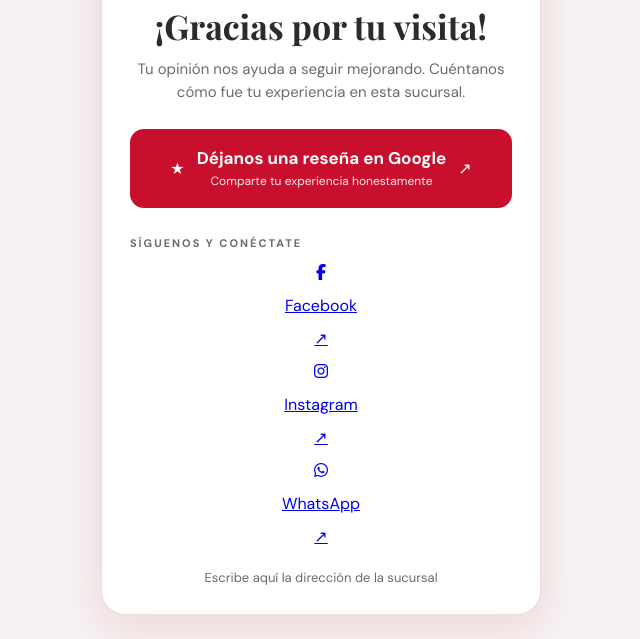
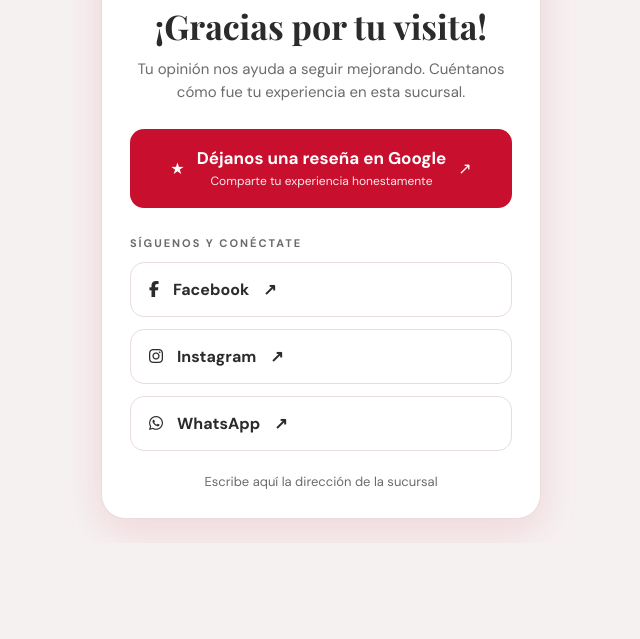
Before and after one commit to JoshoNun/Nu-ezZapateriaNFC, a plain HTML site: page index.html in a window 1280 px wide. Shown: the part 283-922 px from the top of the page, without its empty margins (319-959 px from the left). After the commit the page ends 826 px from the top, so only its background shows below. Drawn offline with nearby package versions, Linux system fonts and the light colour scheme.

Commit message:
Update index.html

```diff
--- a/index.html
+++ b/index.html
@@ -141,13 +141,13 @@
 
     <p class="seccion">Síguenos y conéctate</p>
     <nav class="links">
-      <a class="links" id="facebook-link" href="https://www.facebook.com/NunezZapateria" target="_blank" rel="noopener">
+      <a class="link" id="facebook-link" href="https://www.facebook.com/NunezZapateria" target="_blank" rel="noopener">
       <span class="icon"><i class="fa-brands fa-facebook-f"></i></span>Facebook <span class="arrow">↗</span></a>
 
-      <a class="links" id="instagram-link" href="https://www.instagram.com/nunez.zapateria" target="_blank" rel="noopener">
+      <a class="link" id="instagram-link" href="https://www.instagram.com/nunez.zapateria" target="_blank" rel="noopener">
       <span class="icon"><i class="fa-brands fa-instagram"></i></span>Instagram <span class="arrow">↗</span></a>
 
-      <a class="links" id="whatsapp-link" href="#" target="_blank" rel="noopener">
+      <a class="link" id="whatsapp-link" href="https://wa.me/522481648946" target="_blank" rel="noopener">
       <span class="icon"><i class="fa-brands fa-whatsapp"></i></span>WhatsApp <span class="arrow">↗</span></a>
     </nav>
 
```
